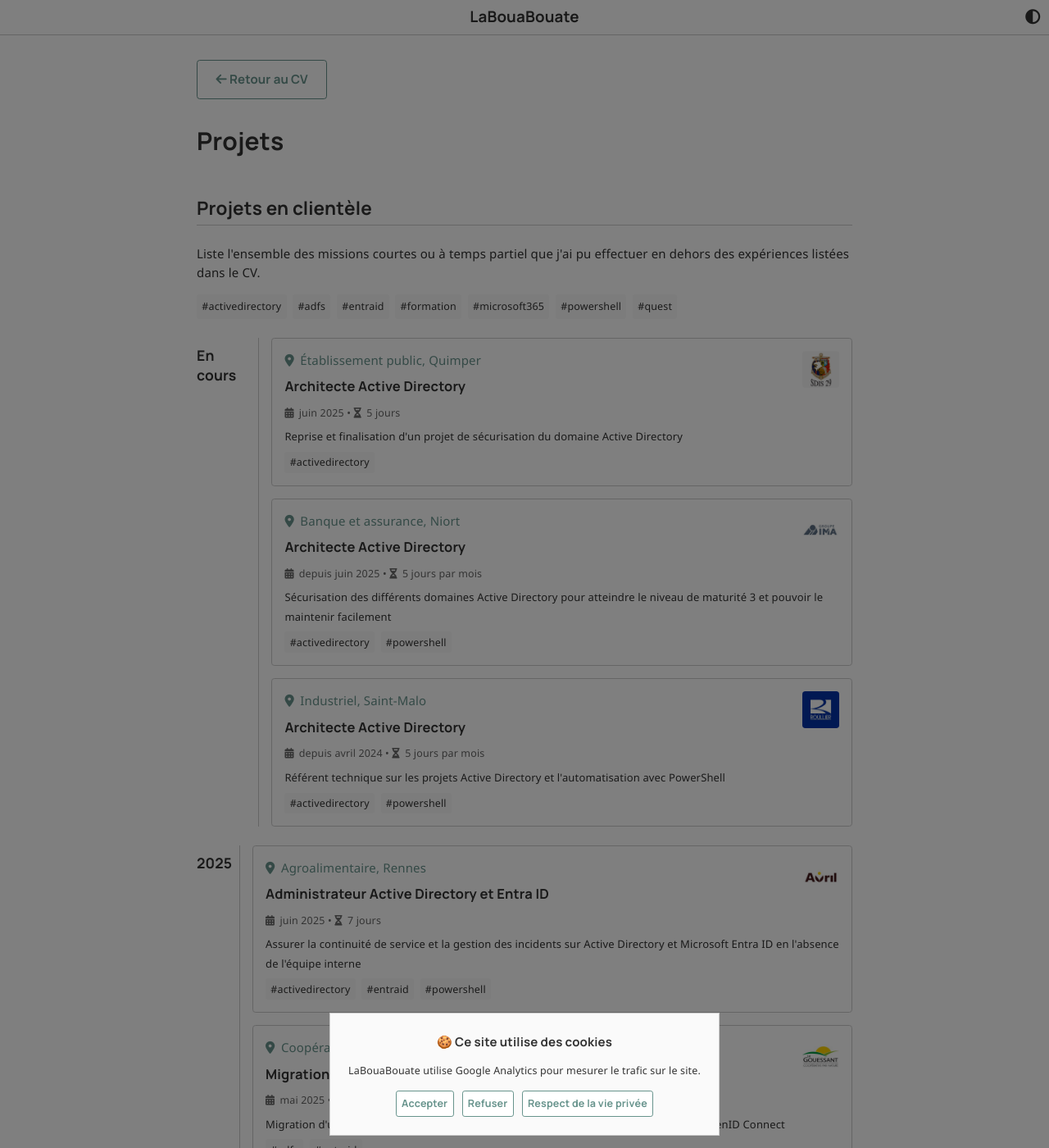
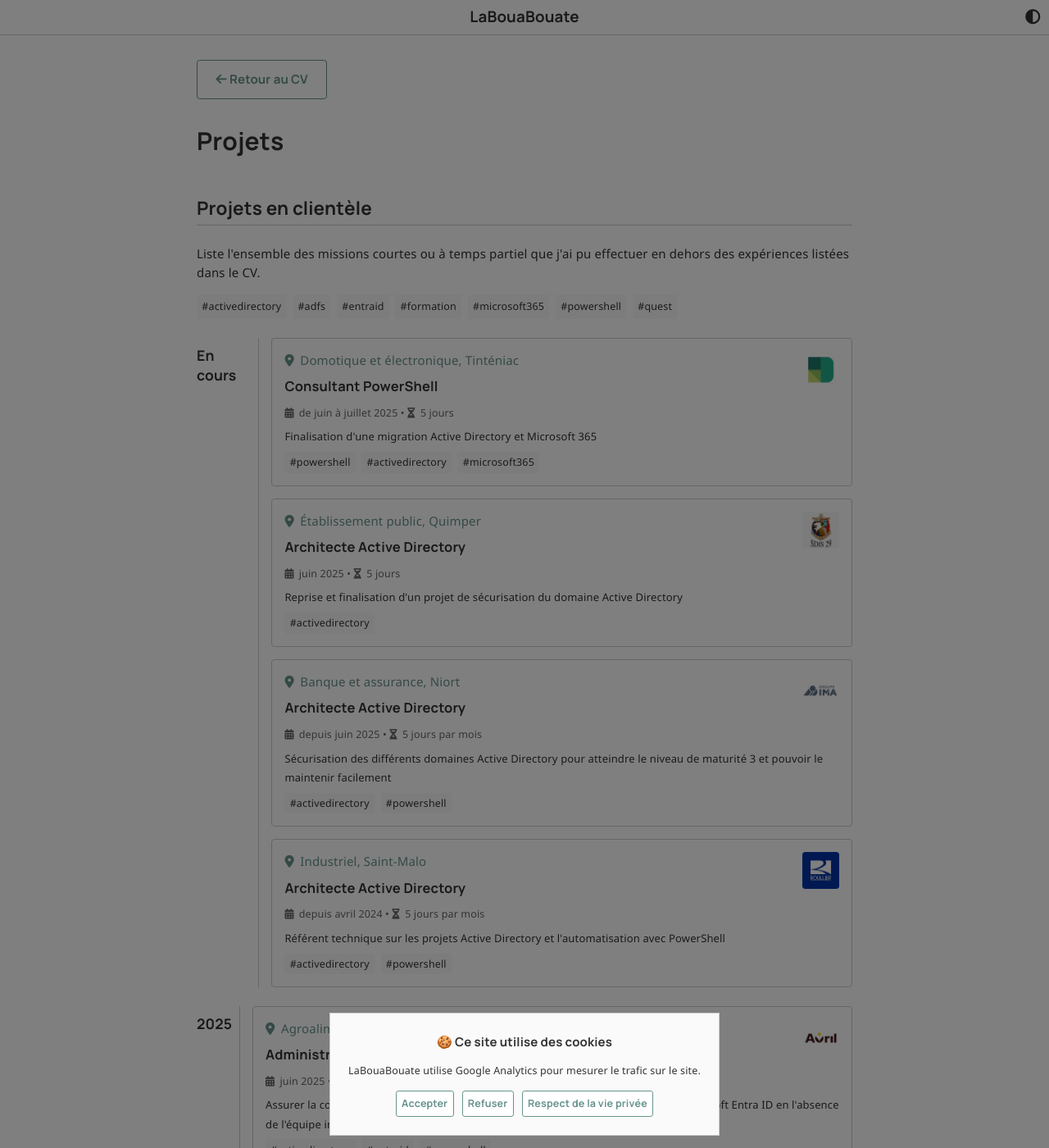
Before and after one commit to leobouard/leobouard.github.io, a Jekyll site: the page built from _pages/projects.html, in a window 1280 px wide and 1400 px high. Shown: the whole window at 82% size. Built offline with Jekyll 4.4.1, drawn with Linux system fonts in a browser that asks for light colours; nearby versions of some CDN libraries; some web fonts are replaced; some of the changed text lies outside the part shown.

Commit message:
Ajout expérience Delta Dore Group

```diff
--- a/_data/customers.json
+++ b/_data/customers.json
@@ -1,4 +1,9 @@
 [
+  {
+    "company": "Delta Dore Group",
+    "logo": "/assets/images/delta-dore-group.jpg",
+    "description": "Domotique et électronique, Tinténiac"
+  },
   {
     "company": "SDIS 29",
     "logo": "/assets/images/sdis29.png",
--- a/_data/projects.json
+++ b/_data/projects.json
@@ -2,6 +2,14 @@
     {
         "year": "En cours",
         "projects": [
+            {
+                "company": "Delta Dore Group",
+                "title": "Consultant PowerShell",
+                "period": "de juin à juillet 2025",
+                "duration": "5 jours",
+                "description": "Finalisation d'une migration Active Directory et Microsoft 365",
+                "tags": ["powershell", "activedirectory", "microsoft365"]
+            },
             {
                 "company": "SDIS 29",
                 "title": "Architecte Active Directory",
@@ -50,7 +58,7 @@
             {
                 "company": "Oberthur Fiduciaire",
                 "title": "Migration Active Directory",
-                "period": "de avril 2025 à mai 2025",
+                "period": "de avril à mai 2025",
                 "duration": "10 jours",
                 "description": "Migration d'utilisateurs et de groupes Active Directory entre deux forêts avec Quest Migrator Pro for Active Directory (MPAD)",
                 "tags": ["activedirectory", "quest"]
@@ -82,7 +90,7 @@
             {
                 "company": "Le Gouessant",
                 "title": "Consultant PowerShell",
-                "period": "de janvier 2025 à mars 2025",
+                "period": "de janvier à mars 2025",
                 "duration": "5 jours",
                 "description": "Conception de scripts PowerShell a destination de la supervision PRTG",
                 "tags": ["powershell"]
```
Also changed, not shown: assets/images/delta-dore-group.jpg (added).
